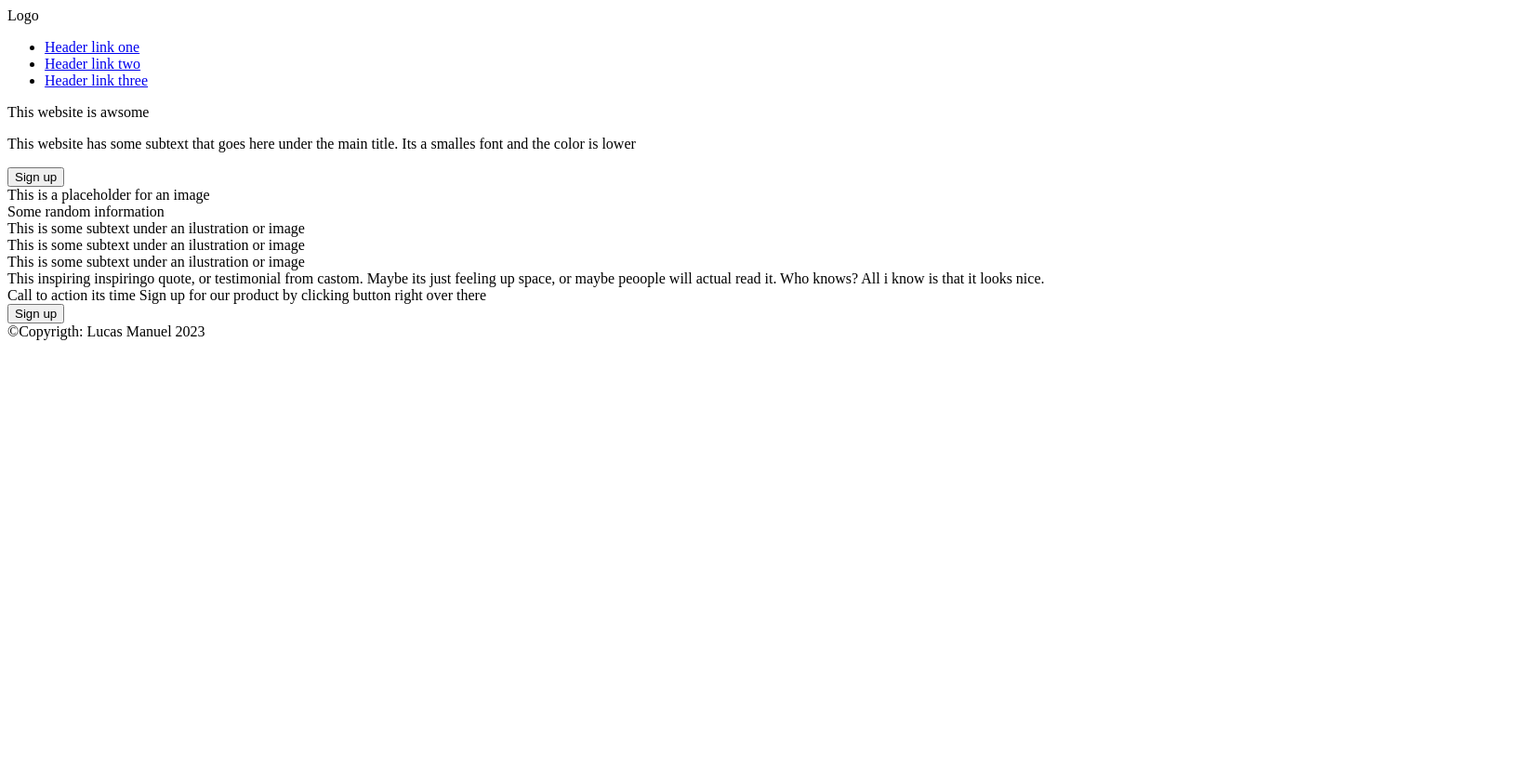
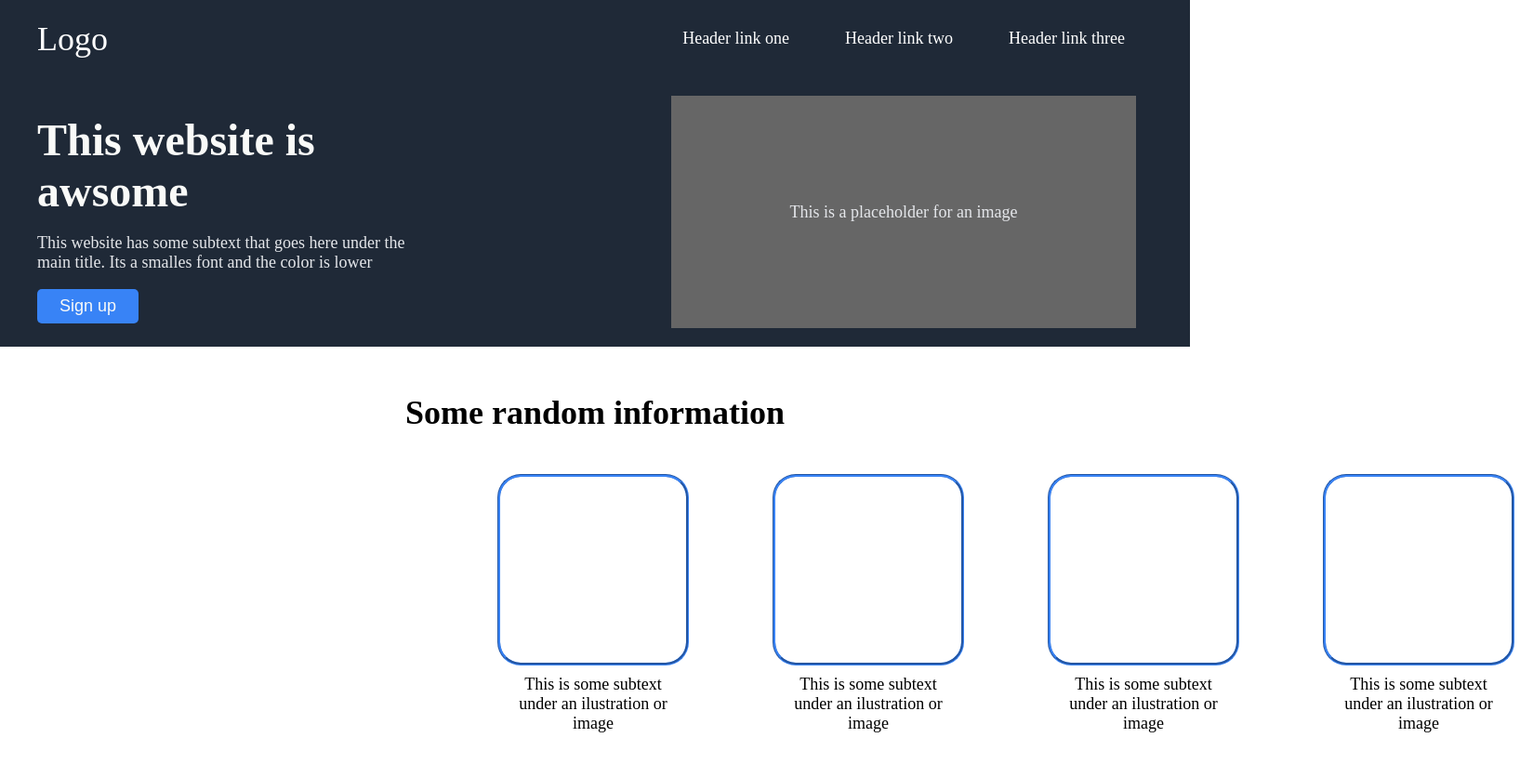
Before and after one commit to Lucasmanuelmz/projetos-pagina-do-site, a plain HTML site: page index.html in a window 1280 px wide. Shown: the top 822 px of the page at 93% size, 1649 px wide, since content can reach past the window. Before the commit the page ends 800 px from the top, so only its background shows below. Drawn offline with Linux system fonts and the light colour scheme.

Commit message:
Conclui a codificacao do site como exercicio na "The odin project"

```diff
--- a/index.html
+++ b/index.html
@@ -10,7 +10,7 @@
 <header class="header">
 <div class="header-container">
     <div class="logo">Logo</div>
-    <ul>
+    <ul class="header-links">
        <li><a href="#">Header link one</a></li>
        <li><a href="#">Header link two</a></li>
        <li><a href="#">Header link three</a></li>
@@ -18,17 +18,21 @@
 </div>
 <div class="container-header">
 <div class="titulo-descricao">
-<div>This website is awsome</div>
-<p>This website has some subtext that goes here under the main title. Its a smalles font and the color is lower</p>
+<div class="title">This website is awsome</div>
+<p class="paragraphy">This website has some subtext that goes here under the main title. Its a smalles font and the color is lower</p>
 <button class="button">Sign up</button>
 </div>
 <div class="retangulo">This is a placeholder for an image</div>
 </div>
 </header>
-<main>
-    <div>Some random information</div>
+<main class="main">
+    <div class="subtitle">Some random information</div>
     <div class="container-card">
         <div class="card-cont">
+        <div class="card"></div>
+        <span>This is some subtext under an ilustration or image</span>
+       </div>
+       <div class="card-cont">
         <div class="card"></div>
         <span>This is some subtext under an ilustration or image</span>
        </div>
@@ -47,8 +51,8 @@
     <div class="content-1">
         <div class="quadro">
             <div class="card-button">
-            <span>Call to action its time</span>
-            <span>Sign up for our product by clicking button right over there</span>
+            <span class="span-title">Call to action its time</span>
+            <span class="span-para">Sign up for our product by clicking button right over there</span>
            </div>
             <button class="button">Sign up</button>
         </div>
--- a/style.css
+++ b/style.css
@@ -0,0 +1,201 @@
+body {
+    margin: 0;
+    padding: 0;
+    box-sizing: border-box;
+}
+
+.header {
+    background-color: #1f2937;
+    color: #fff;
+    display: flex;
+    flex-direction: column;
+    justify-content: flex-end;
+}
+
+.logo {
+    font-size: 36px;
+}
+
+.header-container {
+    display: flex;
+    flex-direction: row;
+    justify-content: space-between;
+    align-items: center;
+    padding: 0 40px;
+}
+
+.header-links {
+    display: flex;
+    flex-direction: row;
+    align-items: center;
+    flex-wrap: wrap;
+}
+
+.header-links li, a {
+    text-decoration: none;
+    list-style: none;
+    margin: 15px;
+    font-size: 18px;
+    color: #fff;
+}
+
+.container-header {
+    display: flex;
+    flex-direction: row;
+    justify-content: space-between;
+    align-items: center;
+    padding: 0 40px;
+}
+
+.titulo-descricao {
+    width: 400px;
+    height: 250px;
+    display: flex;
+    justify-content: flex-start;
+    align-items: center;
+    flex-direction: column;
+    margin-top: 40px;
+}
+
+.title {
+    font-size: 48px;
+    color: #f9faf8;
+    font-weight: 700;
+}
+
+.paragraphy {
+    font-size: 18px;
+    color: #e5e7eb;
+}
+
+.button {
+    align-self: flex-start;
+    background-color: #3883f6;
+    padding: 8px 24px;
+    border: none;
+    border-radius: 5px;
+    font-size: 18px;
+    color: #f9faf8;
+}
+
+.retangulo {
+    width: 500px;
+    height: 250px;
+    display: flex;
+    justify-content: center;
+    align-items: center;
+    margin: 0 18px;
+    font-size: 18px;
+    color: #e5e7eb;
+    background-color: #666;
+}
+
+.main {
+    display: flex;
+    justify-content: center;
+    align-items: center;
+    flex-direction: column;
+    margin: 50px 0;
+    text-align: center;
+}
+
+.container-card {
+    display: flex;
+    justify-content: space-around;
+    align-items: center;
+    width: 250px;
+    gap: 50px;
+}
+
+.subtitle {
+    font-size: 36px;
+    font-weight: 800;
+    margin-bottom: 25px;
+}
+
+.card-cont {
+    padding: 20px;
+}
+
+.card {
+    width: 200px;
+    height: 200px;
+    border: 3px solid #3883f6;
+    border-radius: 25px;
+    border-style: groove;
+}
+
+.card-cont > span {
+    font-size: 18px;
+    padding: 10px;
+    text-align: center;
+    display: inline-block;
+}
+
+.content {
+    margin: 55px 0;
+    height: 350px;
+    display: flex;
+    justify-content: center;
+    align-items: center;
+    background-color: #e5e7eb;
+}
+
+.text {
+    font-size: 36px;
+    font-style: italic;
+    font-weight: 500;
+    padding: 20px 300px;
+}
+
+.content-1 {
+    margin: 50px 0;
+    display: flex;
+    justify-content: center;
+    align-items: center;
+}
+
+.quadro {
+    background-color: #3883f6;
+    padding: 50px 200px;
+    border-radius: 15px;
+    display: flex;
+    flex-direction: row;
+    justify-content: space-between;
+    align-items: center;
+}
+
+.quadro > .button {
+    border: solid 2px #f9faf8;
+    margin-left: 100px;
+}
+
+.span-title, .span-para {
+    display: block;
+}
+
+.span-title {
+    font-size: 32px;
+    color: #f9faf8;
+    font-weight: 700;
+    text-align: justify;
+}
+
+.span-para {
+    font-size: 18px;
+    color: #e5e7eb;
+}
+
+.card-button {
+    padding-right: 50px ;
+}
+
+.footer {
+    padding: 70px 0 ;
+    display: flex;
+    justify-content: center;
+    align-items: center;
+    background-color: #1f2937;
+    font-size: 18px;
+    color: #f9faf8;
+}
```
